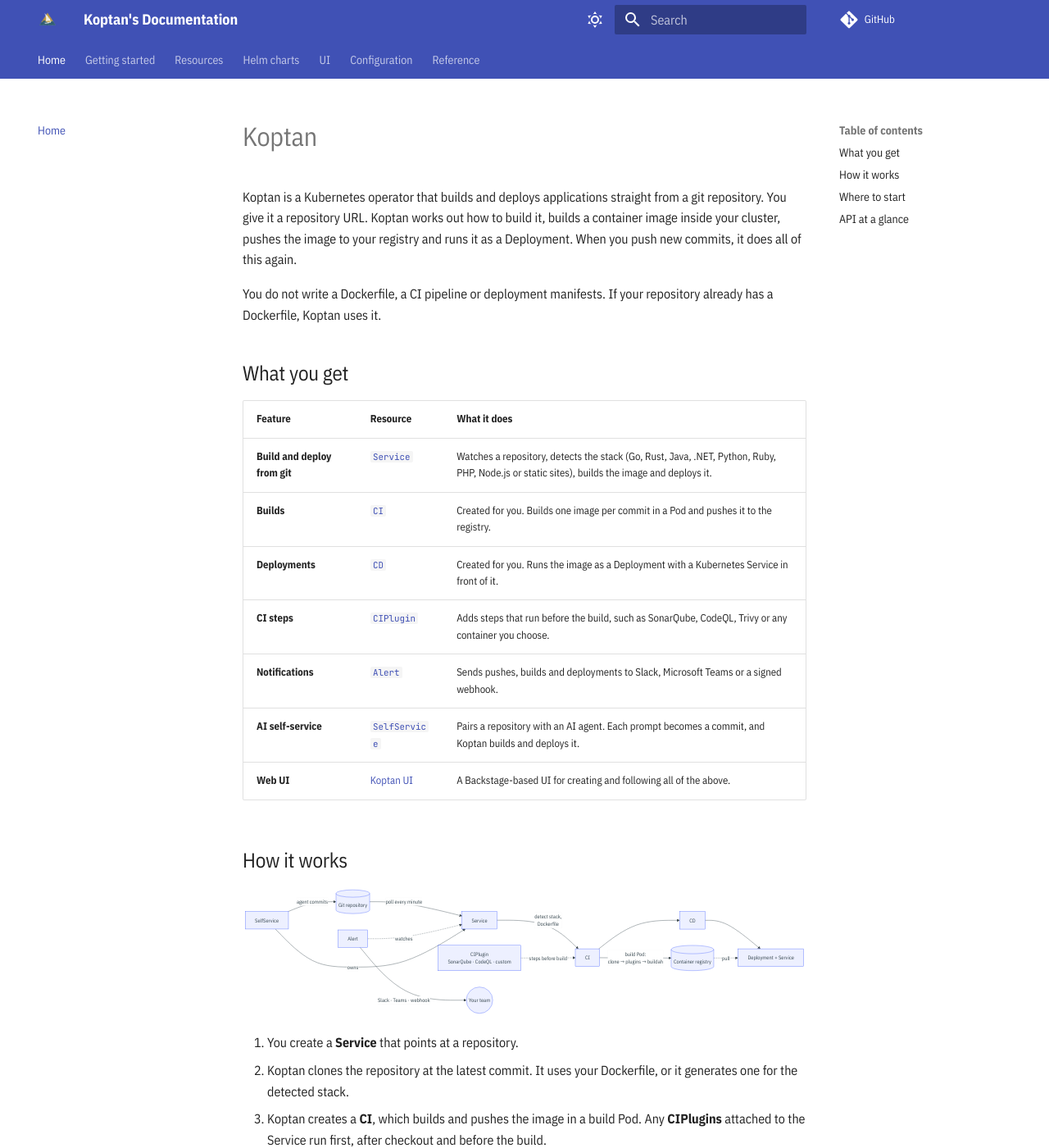
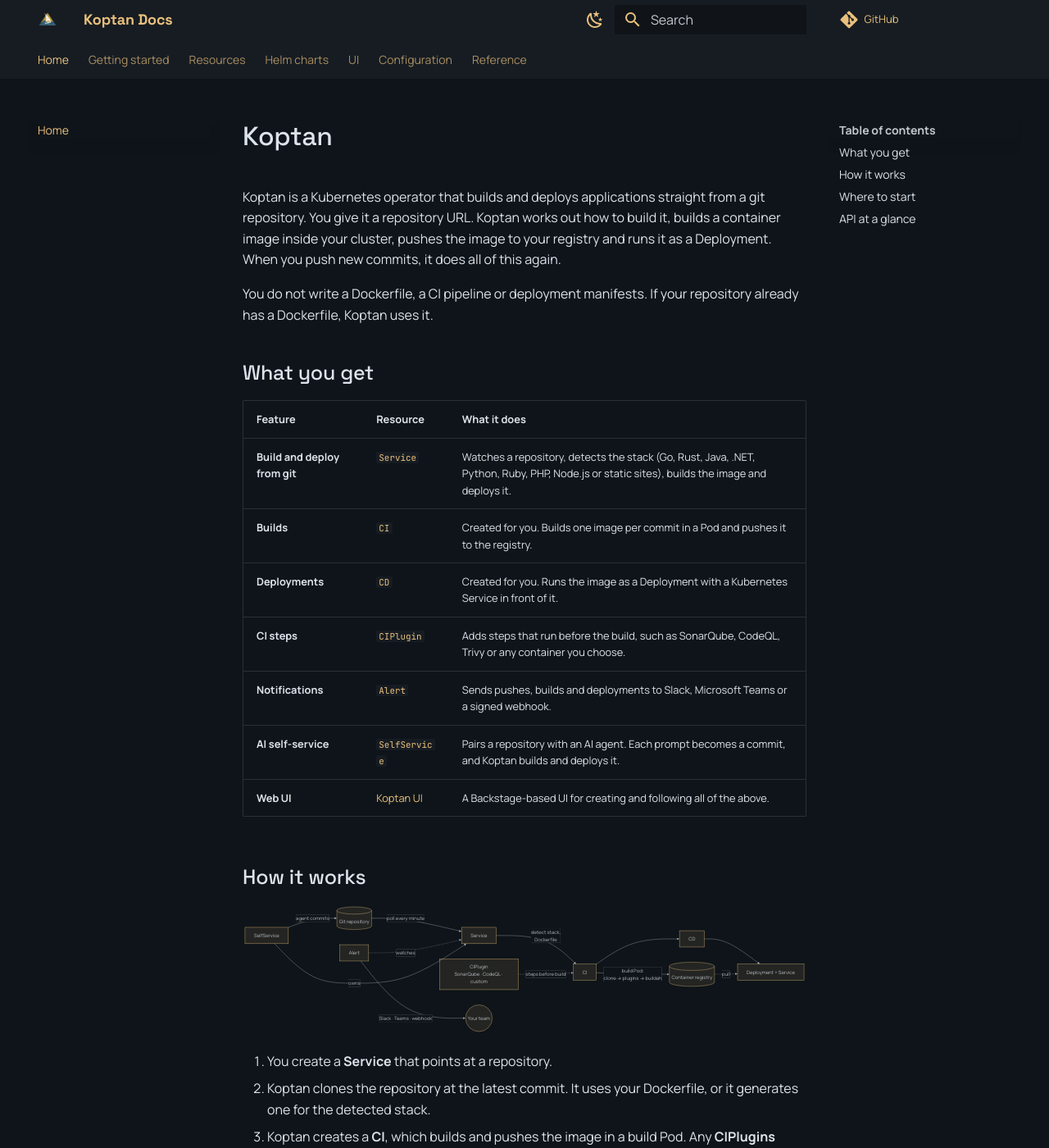
Before and after one commit to felukka/koptan, an MkDocs documentation site: the page built from docs/index.md, in a window 1280 px wide and 1400 px high. Shown: the whole window at 82% size. Built offline with MkDocs 1.6.1 and Material for MkDocs 9.7.7, drawn with Linux system fonts in a browser that asks for light colours; comment, search, counter and statistics services are not loaded.

Commit message:
docs: use the Felukka theme
Gold-and-navy palette and Manrope/Space Grotesk fonts from the Koptan UI
tokens, matching felukka.org and charts.felukka.org. Dark is now the
default scheme.

```diff
--- /dev/null
+++ b/docs/stylesheets/felukka.css
@@ -0,0 +1,48 @@
+/* Felukka brand: same tokens as Koptan UI (web/plugins/koptan-react/src/styles/tokens.css). */
+@import url("https://fonts.googleapis.com/css2?family=Space+Grotesk:wght@500;600;700&display=swap");
+
+.md-typeset h1,
+.md-typeset h2,
+.md-typeset h3,
+.md-header__title {
+  font-family: "Space Grotesk", sans-serif;
+  letter-spacing: -0.01em;
+}
+
+.md-typeset h1 {
+  color: var(--md-default-fg-color);
+}
+
+[data-md-color-scheme="slate"] {
+  --md-hue: 210;
+  --md-default-bg-color: #0e1419;
+  --md-default-fg-color: #dde3ea;
+  --md-default-fg-color--light: #c3c7ce;
+  --md-default-fg-color--lighter: #8d9198;
+  --md-default-fg-color--lightest: #43474d;
+  --md-primary-fg-color: #161c22;
+  --md-primary-fg-color--light: #242b30;
+  --md-primary-fg-color--dark: #0e1419;
+  --md-primary-bg-color: #eac07d;
+  --md-primary-bg-color--light: #c3c7ce;
+  --md-accent-fg-color: #eac07d;
+  --md-accent-fg-color--transparent: rgb(234 192 125 / 0.1);
+  --md-typeset-a-color: #eac07d;
+  --md-code-bg-color: #161c22;
+  --md-footer-bg-color: #161c22;
+  --md-footer-bg-color--dark: #0e1419;
+}
+
+[data-md-color-scheme="default"] {
+  --md-primary-fg-color: #0e1419;
+  --md-primary-fg-color--light: #242b30;
+  --md-primary-fg-color--dark: #0e1419;
+  --md-primary-bg-color: #eac07d;
+  --md-primary-bg-color--light: #c3c7ce;
+  --md-accent-fg-color: #7a5a1f;
+  --md-accent-fg-color--transparent: rgb(122 90 31 / 0.1);
+  --md-typeset-a-color: #7a5a1f;
+  --md-code-bg-color: #f7f8fa;
+  --md-footer-bg-color: #0e1419;
+  --md-footer-bg-color--dark: #090f14;
+}
--- a/mkdocs.yml
+++ b/mkdocs.yml
@@ -1,5 +1,5 @@
 ---
-site_name: Koptan's Documentation
+site_name: Koptan Docs
 repo_url: https://github.com/felukka/koptan
 site_url: https://koptan.felukka.org
 nav:
@@ -33,7 +33,7 @@
   logo: assets/koptan.png
   favicon: assets/koptan.png
   font:
-    text: IBM Plex Sans Condensed
+    text: Manrope
     code: JetBrains Mono
   features:
     - navigation.footer
@@ -43,16 +43,20 @@
     - navigation.expand
     - content.tabs.link
   palette:
+    - scheme: slate
+      primary: custom
+      accent: custom
+      toggle:
+        icon: material/weather-night
+        name: Light mode
     - scheme: default
       primary: custom
+      accent: custom
       toggle:
         icon: material/weather-sunny
         name: Dark mode
-    - scheme: slate
-      primary: custom
-      toggle:
-        icon: material/weather-night
-        name: Light mode
+extra_css:
+  - stylesheets/felukka.css
 markdown_extensions:
   - attr_list
   - pymdownx.emoji:
```
